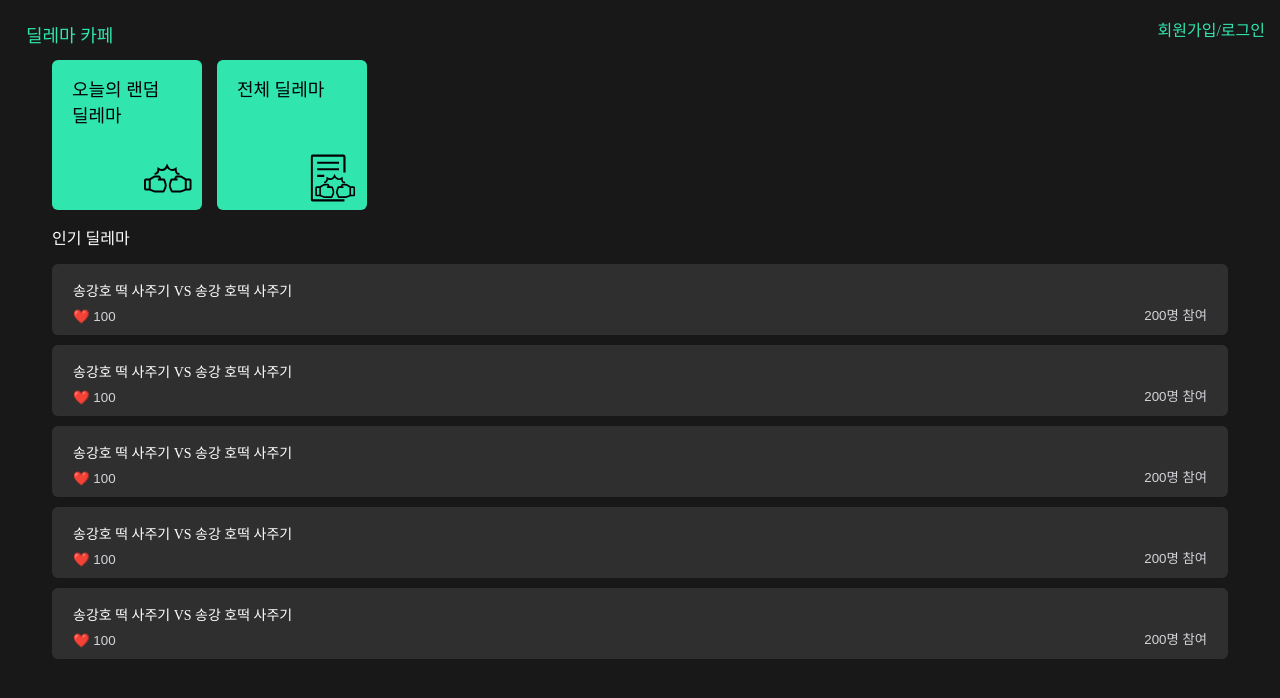
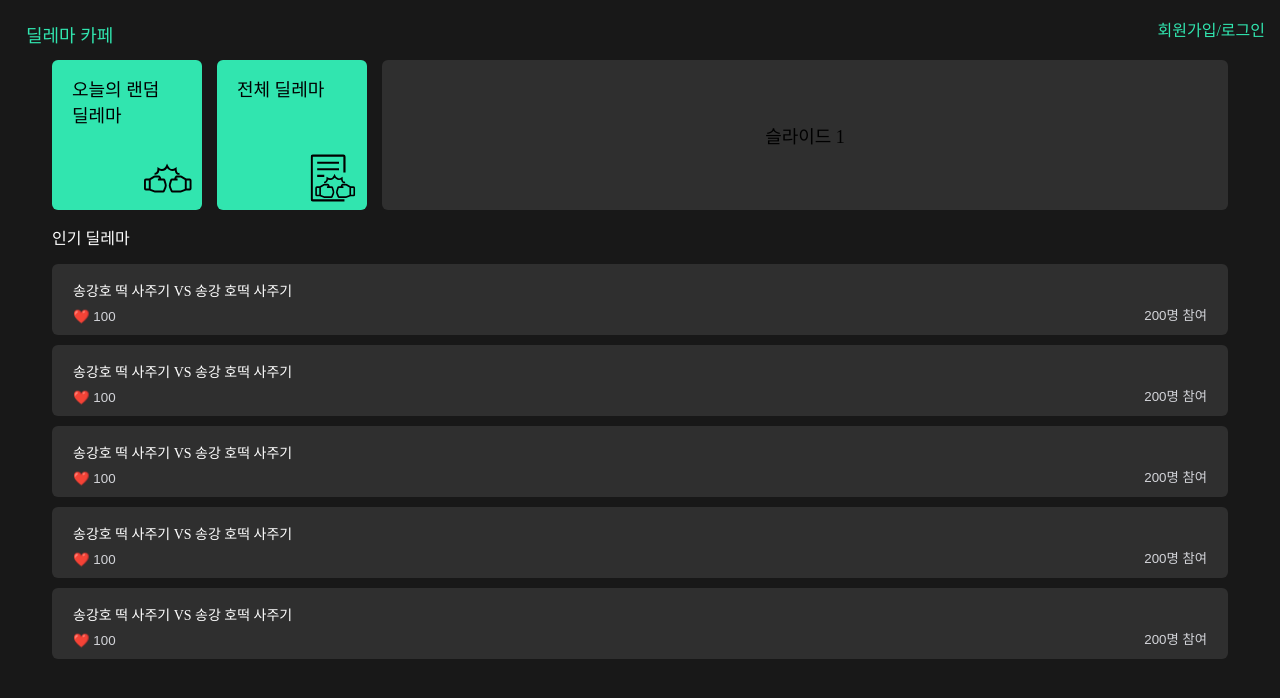
Before and after one commit to NOGUEN/dilemma_cafe_web, a React (Create React App) app: page / in a window 1280 px wide. Shown: the top 698 px of the page. Built offline with nearby package versions, Linux system fonts and the light colour scheme; a web font is replaced by a local one.

Commit message:
feat: 무한 슬라이드 배너 추가. 하지만 마지막 인덱스에서 시간이 소모되는 문제 해결 필요.

```diff
--- /dev/null
+++ b/src/components/FeatureBanner.js
@@ -0,0 +1,115 @@
+import React, { useState, useEffect, useRef } from "react";
+import styled from "styled-components";
+import { theme } from "./ui/Theme";
+
+const StyledSlideshowContainer = styled.div`
+  width: 100%;
+  overflow: hidden;
+  border-radius: ${theme.radius.radiusMd};
+  position: relative;
+`;
+
+const StyledSlideshowWrapper = styled.div`
+  display: flex;
+  transition: ${({ isAnimating }) =>
+    isAnimating ? "transform 0.5s ease-in-out" : "none"};
+  transform: translateX(${({ currentIndex }) => -currentIndex * 100}%);
+`;
+
+const StyledSlide = styled.div`
+  width: 100%;
+  flex-shrink: 0;
+  background-color: ${theme.color.primary};
+  display: flex;
+  height: 150px;
+  align-items: center;
+  justify-content: center;
+  cursor: pointer;
+`;
+
+const StyledFeatureTitle = styled.div`
+  ${theme.fontstyle.display}
+  color: ${theme.color.black};
+`;
+
+function dointerval(intervalRef, setIsAnimating, setCurrentIndex, slidesWithLoop) {
+  intervalRef.current = setInterval(() => {
+    setIsAnimating(true);
+    setCurrentIndex((prevIndex) => {
+      const newIndex = prevIndex + 1;
+
+      if (newIndex == slidesWithLoop.length) {
+        setIsAnimating(false);
+        setCurrentIndex(0);
+        clearInterval(intervalRef.current);
+        return 0;
+      }
+      return newIndex;
+    });
+  }, 500);
+}
+
+function FeatureBanner({ slides }) {
+  const [currentIndex, setCurrentIndex] = useState(0);
+  const [isAnimating, setIsAnimating] = useState(true);
+  const intervalRef = useRef(null);
+  const slidesWithLoop = [...slides, slides[0]];
+  var flag = false;
+
+  useEffect(() => {
+    const cleanup = () => {
+      if (intervalRef.current) {
+        clearInterval(intervalRef.current);
+      }
+    };
+
+    intervalRef.current = setInterval(() => {
+      setIsAnimating(true);
+      setCurrentIndex((prevIndex) => {
+        const newIndex = prevIndex + 1;
+
+        if (newIndex === slidesWithLoop.length) {
+          setIsAnimating(false);
+          setCurrentIndex(0);
+          flag = true;
+          return 0;
+        }
+        return newIndex;
+      });
+    }, 1000);
+
+    return cleanup;
+  }, []);
+
+  return (
+    <StyledSlideshowContainer>
+      <StyledSlideshowWrapper currentIndex={currentIndex} isAnimating={isAnimating}>
+        {slidesWithLoop.map((slide, index) => (
+          <StyledSlide
+            key={index}
+            style={{ backgroundColor: slide.color }}
+            onClick={() => alert(`Slide ${index + 1} clicked!`)}>
+            <StyledFeatureTitle>{slide.title}</StyledFeatureTitle>
+          </StyledSlide>
+        ))}
+      </StyledSlideshowWrapper>
+    </StyledSlideshowContainer>
+  );
+}
+
+// Example usage of FeatureBanner
+const slides = [
+  { title: "슬라이드 1", color: theme.color.darkgray },
+  { title: "슬라이드 2", color: theme.color.primary },
+  { title: "슬라이드 3", color: theme.color.gray500 },
+  { title: "슬라이드 4", color: theme.color.gray500 },
+  { title: "슬라이드 5", color: theme.color.gray500 },
+];
+
+export default function BannerBanner() {
+  return (
+    <div>
+      <FeatureBanner slides={slides} />
+    </div>
+  );
+}
--- a/src/components/SquareButtonContainer.js
+++ b/src/components/SquareButtonContainer.js
@@ -1,13 +1,17 @@
 import React from "react";
 import styled from "styled-components";
+import { theme } from "./ui/Theme.js";
 import SquareButton from "./SqureButton.js";
-import { theme } from "./ui/Theme.js";
+import FeatureBanner from "./FeatureBanner.js";
+
 
 const StyledButtonContainer = styled.div`
   gap: ${theme.space.spaceLg};
-  display: flex;
+  grid-gap: ${theme.space.spaceLg};
+  grid-template-columns: 1fr 1fr 10fr;
   justify-content: left;
   align-items: left;
+  display: grid;
 `;
 
 function ButtonContainer({ data }) {
@@ -16,6 +20,7 @@ function ButtonContainer({ data }) {
       {data.map((item, index) => (
         <SquareButton key={index} text={item.text} image={item.image} onClick={item.onClick} />
       ))}
+      <FeatureBanner></FeatureBanner>
     </StyledButtonContainer>
   );
 }
--- /dev/null
+++ b/src/pages/DilemmaPage.js
@@ -0,0 +1,6 @@
+
+function DilemmaPage() {
+  return;
+}
+
+export default DilemmaPage;
```
